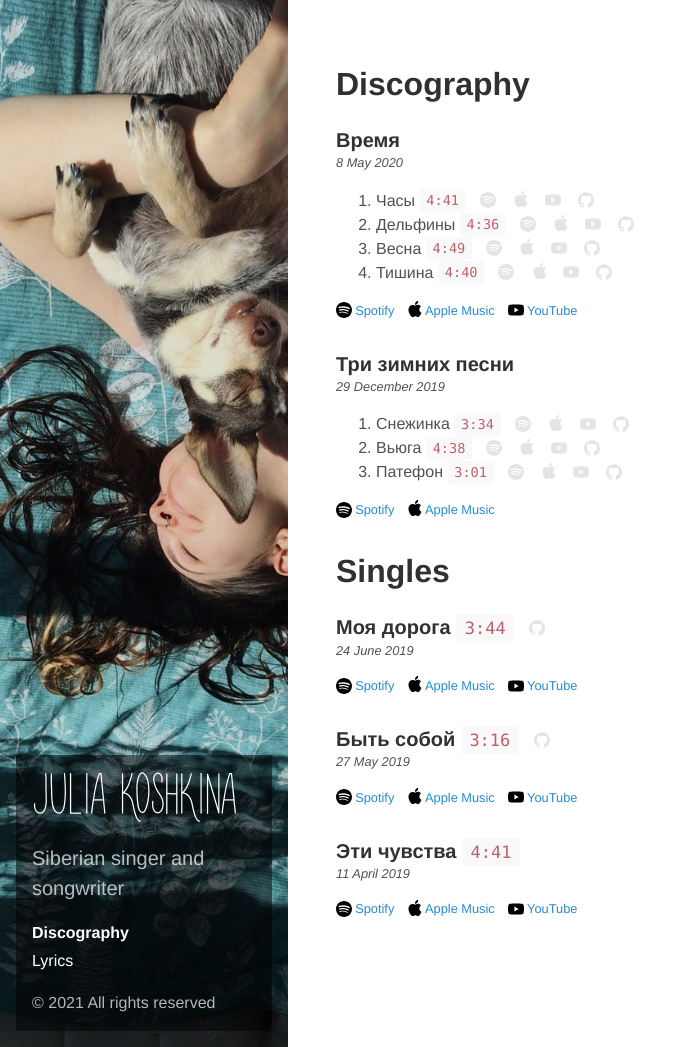
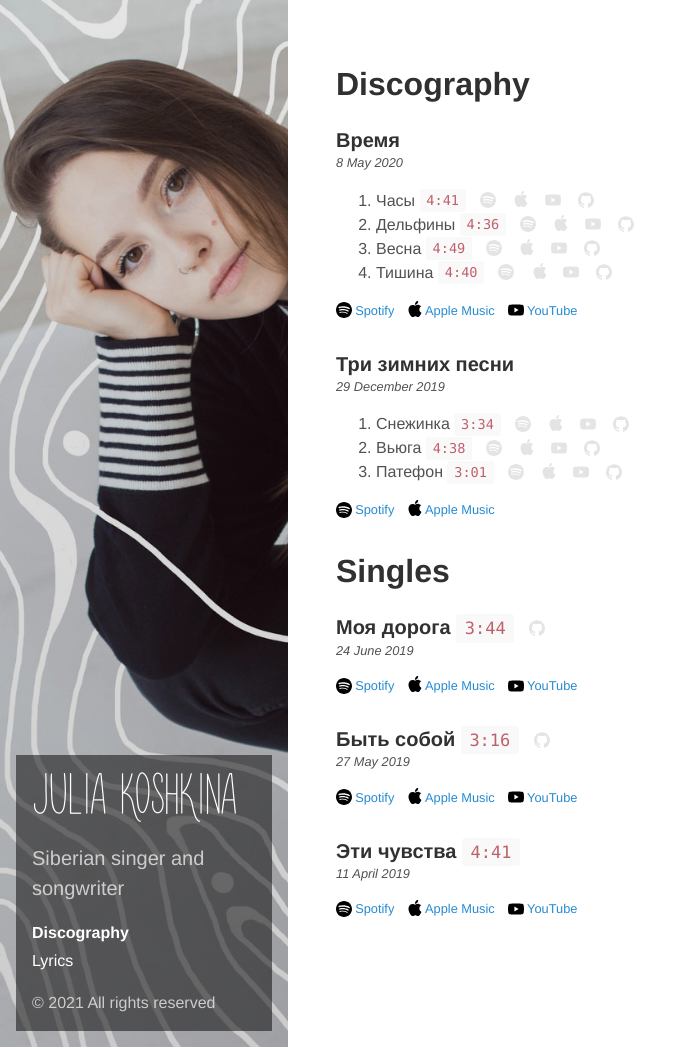
Before and after one commit to kshkn/kshkn.github.io, a Jekyll site: the page built from index.md, in a window 1280 px wide and 1047 px high. Shown: the whole window, without its empty margins (0-697 px from the left). Built offline with Jekyll 4.4.1, drawn with Linux system fonts in a browser that asks for light colours; some web fonts are replaced.

Commit message:
Update hyde.css

```diff
--- a/public/css/hyde.css
+++ b/public/css/hyde.css
@@ -247,7 +247,7 @@ h3 > code, h4 > code, h5 > code {
   position: absolute;
   z-index: -1;
   top: 0; left: 0; right: 0; bottom: 0;
-  background: linear-gradient( rgba(0,0,0,0.1), rgba(0, 0, 0, 0.2) ), url(/public/img/bk.jpg) center center;
+  background: linear-gradient( rgba(0,0,0,0.1), rgba(0, 0, 0, 0.2) ), url(/public/img/bk2021-1280.jpg) 5% 5%;
   background-color: transparent !important;
 }
 .sidebar-sticky {
```
